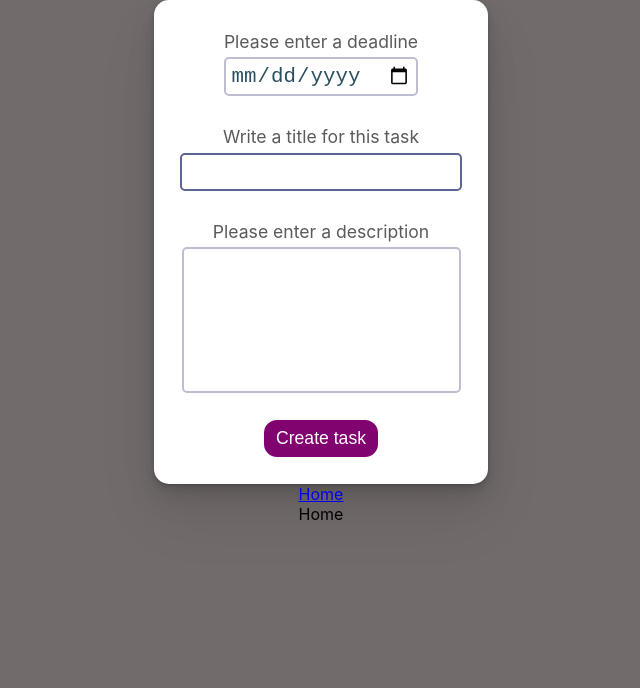
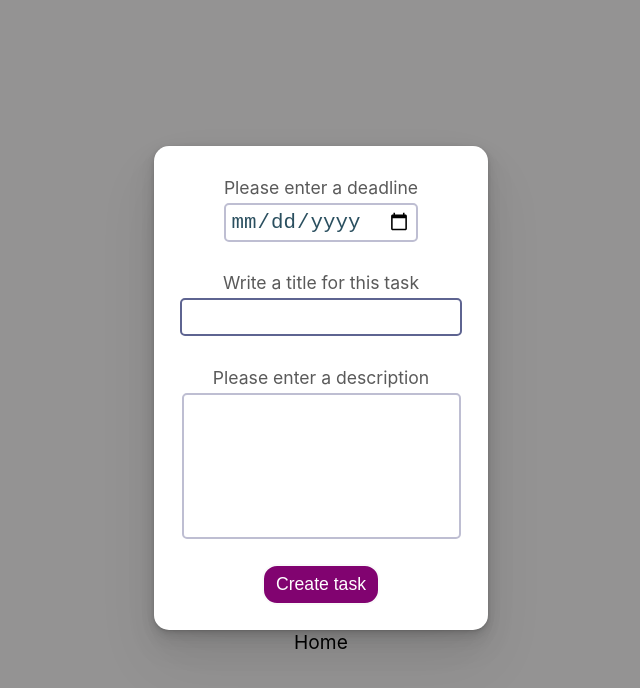
Before and after one commit to BravoArturo/finalMCGA, a React (Create React App) app: page /newTask in a window 1280 px wide. Shown: the top 688 px of the page, without its empty margins (319-959 px from the left). Built offline with nearby package versions, Linux system fonts and the light colour scheme.

Commit message:
reorganize structure of html and redesign navbar

```diff
--- a/src/components/screens/Navbar/Navbar.css
+++ b/src/components/screens/Navbar/Navbar.css
@@ -7,7 +7,14 @@
 }
 
 body {
-    background: #726b6b;
+    background: #949393;
+}
+
+.container {
+    display: flex;
+    flex-direction: column;
+    align-items: center;
+    justify-content: center;
 }
 
 .navbar {
--- a/src/components/screens/Navbar/Navbar.tsx
+++ b/src/components/screens/Navbar/Navbar.tsx
@@ -3,7 +3,7 @@ import { BrowserRouter, Link, Router } from 'react-router-dom';
 import './Navbar.css'
 
 const Navbar = () => {
-    return <div className="wrapper">
+    return <div className="container">
         <div className="tittleProject">
             <h1>FINAL MCGA BRAVO, GARELLO, MONEGHESSI</h1>
         </div>
--- a/src/components/screens/Task/StructureTask.css
+++ b/src/components/screens/Task/StructureTask.css
@@ -1,15 +1,28 @@
-.wrapper2 {
+.icon {
+    color: #000000;
+    text-decoration: none;
+    font-size: 1.2em;
+    padding: 4px;
+}
+.icon:hover {
+    transition: 0.3s;
+    color: #9e068a;
+}
+
+.header {
     display: flex;
-    flex-direction: row;
-    flex-wrap: wrap;
-    height: 100%;
+    flex-direction: column;
+    align-items: center;
+    justify-content: center;
 }
 
 .container{
+    display: flex;
+    flex-wrap: wrap;
+    align-items: center;
+    justify-content: center;
     flex-direction: row;
-    display: block;
-    align-items: flex-start;
-    flex-wrap: wrap;
+    padding: 10px;
 }
 
 .formTaskList {
@@ -90,7 +103,7 @@
     width: 100%;
     padding: 8px 12px;
     box-sizing: border-box;
-    border: 2px solid #fafafa;
+    border: 2px solid #000000;
     border-radius: 10px;
     font-size: 1.1rem;
     color: #ffffff;
--- a/src/components/screens/Task/Task.css
+++ b/src/components/screens/Task/Task.css
@@ -3,6 +3,7 @@
     flex-direction: column;
     align-items: center;
     justify-content: center;
+    height: 100vh;
 }
 
 h1 {
--- a/src/components/screens/Task/Task.tsx
+++ b/src/components/screens/Task/Task.tsx
@@ -5,5 +5,4 @@ export default interface Task {
     title: string,
     updatedAt?: string | Date,
     _id?: string
-
 }
--- a/src/components/screens/Task/TaskForm.tsx
+++ b/src/components/screens/Task/TaskForm.tsx
@@ -73,7 +73,6 @@ const TaskForm = () => {
                 </div>
                 <div className="footer">
                     <a className="icon" href="/">Home</a>
-                    <p>Home</p>
                 </div>
             </div>
         </div>
--- a/src/components/screens/Task/TaskItem.tsx
+++ b/src/components/screens/Task/TaskItem.tsx
@@ -18,10 +18,6 @@ const TaskItem = ({ task, loadTask }: Props) => {
     }
     return (
         <div>
-            <div className="header">
-                <a className="icon" href="/">Home</a>
-                <p>Home</p>
-            </div>
             <div className="wrapper2">
                 <div className="container">
                     <form className="formTaskList">
--- a/src/components/screens/Task/TaskList.tsx
+++ b/src/components/screens/Task/TaskList.tsx
@@ -26,11 +26,20 @@ const TaskList = () => {
     }, [])
     return (
         <div>
-            {
+            <div className="header">
+                <div>
+                    <h1 className="tittleMyTasks">My Tasks</h1>
+                </div>
+                <div>
+                    <a className="icon" href="/">Home</a>
+                    <a className="icon" href="/newTask">Create Task</a>
+                </div>
+            </div>
+            <div className="loadTask">{
                 tasks.map((task) => {
                     return <TaskItem task={task} key={task._id} loadTask={loadTask}></TaskItem>
                 })
-            }
+            }</div>
         </div>
     );
 }
```
